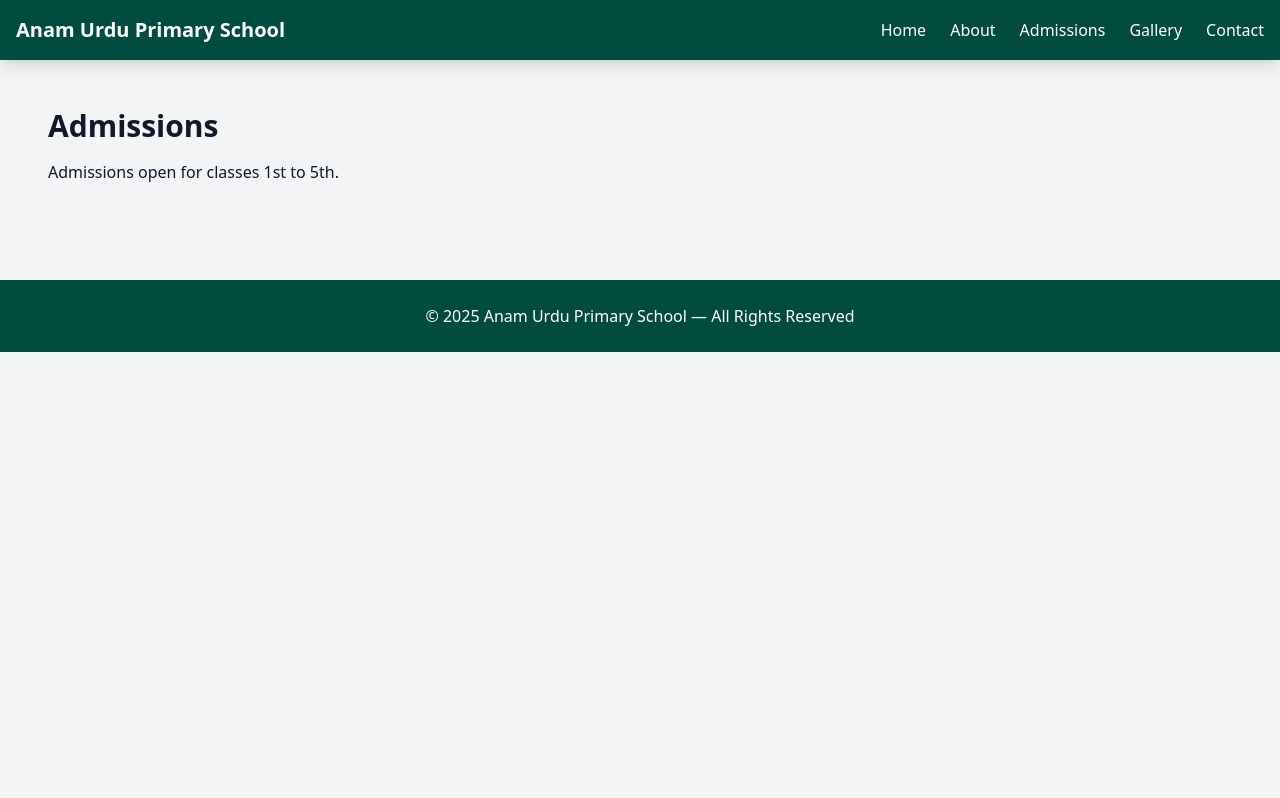
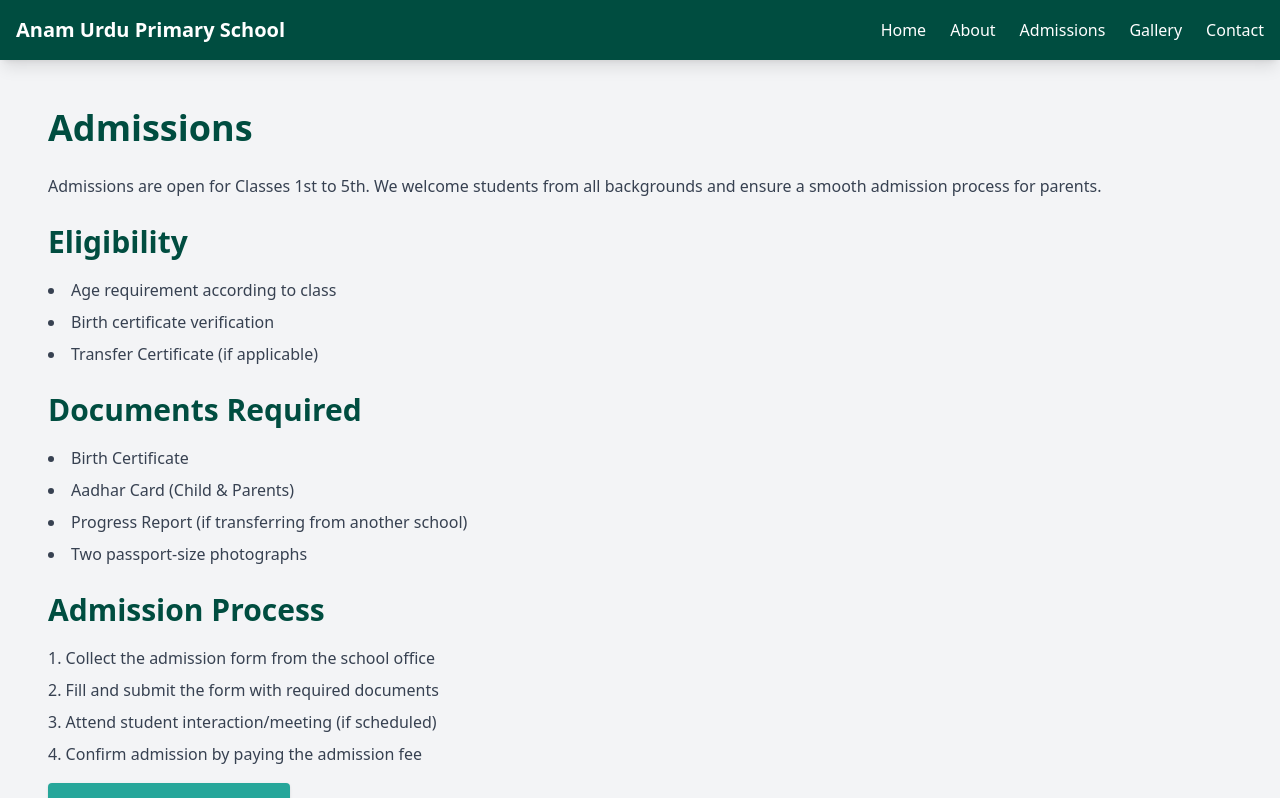
Before and after one commit to NotArsal/anam-school, a React (Vite) app: page /admissions in a window 1280 px wide. Shown: the top 798 px of the page. Built offline with nearby package versions, Linux system fonts and the light colour scheme.

Commit message:
Update Admissions.jsx

```diff
--- a/src/pages/Admissions.jsx
+++ b/src/pages/Admissions.jsx
@@ -1,8 +1,42 @@
 export default function Admissions() {
   return (
-    <section className="p-6 md:p-12">
-      <h1 className="text-3xl font-bold mb-4">Admissions</h1>
-      <p>Admissions open for classes 1st to 5th.</p>
+    <section className="p-6 md:p-12 leading-7">
+      <h1 className="text-4xl font-bold text-primary mb-6">Admissions</h1>
+
+      <p className="text-gray-700 mb-6">
+        Admissions are open for Classes 1st to 5th. We welcome students from all
+        backgrounds and ensure a smooth admission process for parents.
+      </p>
+
+      <h2 className="text-3xl font-bold text-primary mb-4">Eligibility</h2>
+      <ul className="list-disc list-inside text-gray-700 mb-6 space-y-1">
+        <li>Age requirement according to class</li>
+        <li>Birth certificate verification</li>
+        <li>Transfer Certificate (if applicable)</li>
+      </ul>
+
+      <h2 className="text-3xl font-bold text-primary mb-4">Documents Required</h2>
+      <ul className="list-disc list-inside text-gray-700 mb-6 space-y-1">
+        <li>Birth Certificate</li>
+        <li>Aadhar Card (Child & Parents)</li>
+        <li>Progress Report (if transferring from another school)</li>
+        <li>Two passport-size photographs</li>
+      </ul>
+
+      <h2 className="text-3xl font-bold text-primary mb-4">Admission Process</h2>
+      <ol className="list-decimal list-inside text-gray-700 mb-6 space-y-1">
+        <li>Collect the admission form from the school office</li>
+        <li>Fill and submit the form with required documents</li>
+        <li>Attend student interaction/meeting (if scheduled)</li>
+        <li>Confirm admission by paying the admission fee</li>
+      </ol>
+
+      <a
+        href="/files/admission_form.pdf"
+        className="bg-secondary text-white px-5 py-3 rounded shadow"
+      >
+        Download Admission Form
+      </a>
     </section>
   );
 }
```
